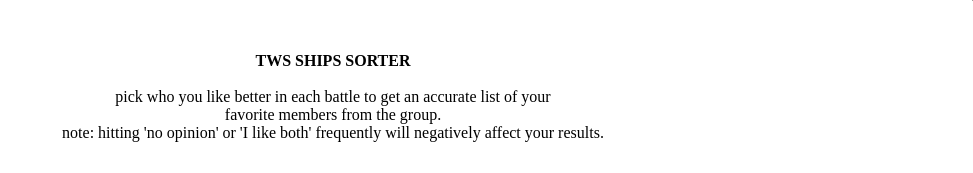
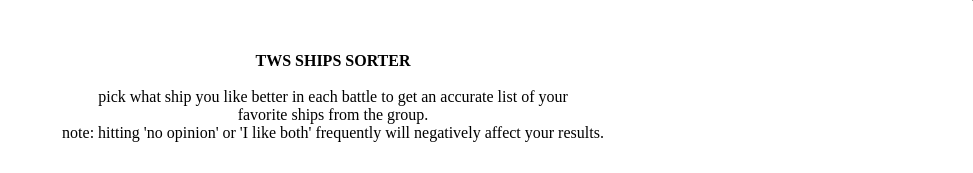
Before and after one commit to lovecherrish/tws-ships-sorter, a plain HTML site: page index.html in a window 1280 px wide. Shown: the top 173 px of the page, without its empty margins (307-1280 px from the left). Drawn offline with Linux system fonts and the light colour scheme; grey boxes are pictures that could not be loaded.

Commit message:
Update index.html

```diff
--- a/index.html
+++ b/index.html
@@ -634,7 +634,7 @@ font-family: 'Times New Roman', erif;
 
 <p class="instructions">
 <center><br /><br />
-<b>TWS SHIPS SORTER</b><br /><br>pick who you like better in each battle to get an accurate list of your<br />favorite members from the group.<br />note: hitting 'no opinion' or 'I like both' frequently will negatively affect your results.<br /><br /></center>
+<b>TWS SHIPS SORTER</b><br /><br>pick what ship you like better in each battle to get an accurate list of your<br />favorite ships from the group.<br />note: hitting 'no opinion' or 'I like both' frequently will negatively affect your results.<br /><br /></center>
 
 
 
```
